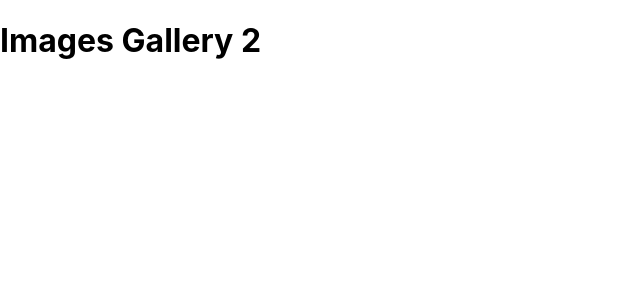
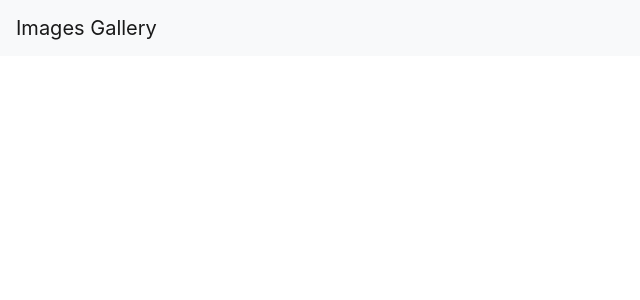
Before and after one commit to junjianni123/images-gallery, a React (Create React App) app in the folder frontend/: page / in a window 1280 px wide. Shown: the top 300 px of the page, without its empty margins (0-640 px from the left). Built offline with nearby package versions, Linux system fonts and the light colour scheme.

Commit message:
initial header component

```diff
--- a/frontend/package.json
+++ b/frontend/package.json
@@ -7,7 +7,9 @@
     "@testing-library/jest-dom": "^6.6.3",
     "@testing-library/react": "^16.2.0",
     "@testing-library/user-event": "^13.5.0",
+    "bootstrap": "^4.5.3",
     "react": "^19.0.0",
+    "react-bootstrap": "^1.4.0",
     "react-dom": "^19.0.0",
     "react-scripts": "5.0.1",
     "web-vitals": "^2.1.4"
--- a/frontend/src/App.js
+++ b/frontend/src/App.js
@@ -1,7 +1,10 @@
+import 'bootstrap/dist/css/bootstrap.min.css';
+import Header from './components/Header';
+
 function App() {
   return (
     <div>
-      <h1>Images Gallery 2</h1>
+      <Header title="Images Gallery"/>
     </div>
   );
 }
--- /dev/null
+++ b/frontend/src/components/Header.js
@@ -0,0 +1,12 @@
+import React from 'react';
+import { Navbar, Container } from 'react-bootstrap';
+
+const Header = ({ title }) => {
+  return (
+    <Navbar bg="light" variant="light">
+        <Navbar.Brand href="/">{title}</Navbar.Brand>
+    </Navbar>
+  );
+};
+
+export default Header;
```
Also changed, not shown: 1 other file (tests, documents, lock files or other folders).
